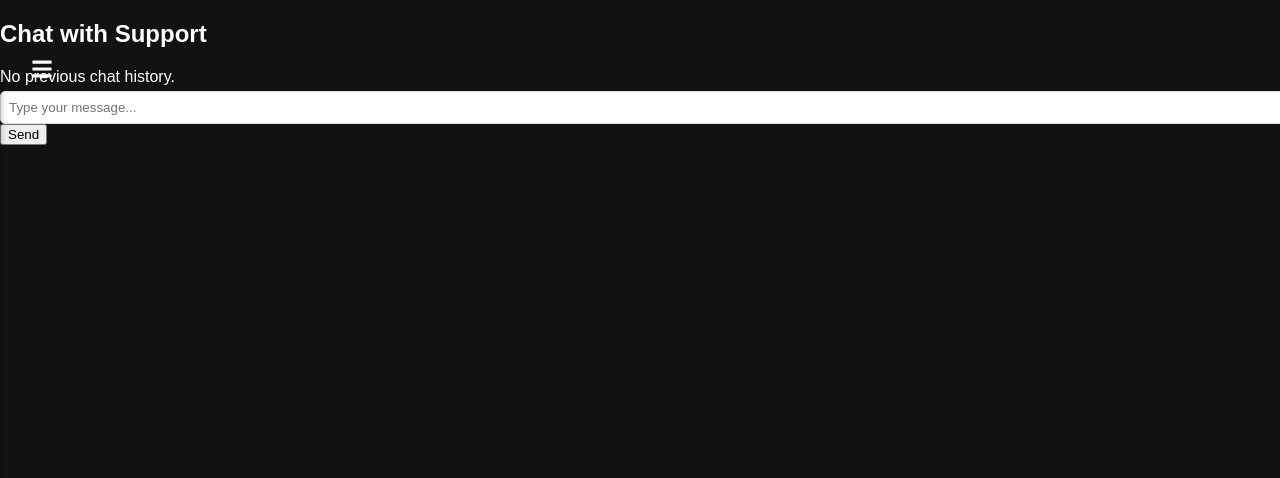
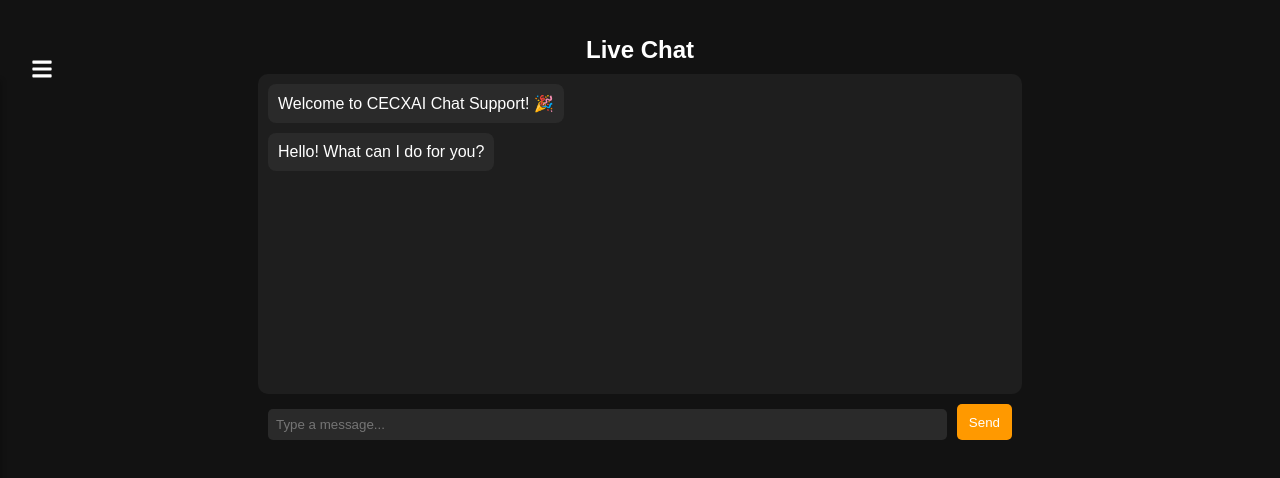
Before and after one commit to Martganan24/CCXPR, a React (Create React App) app in the folder cecxai-trading/: page /chat in a window 1280 px wide. Shown: the top 478 px of the page. Built offline with nearby package versions, Linux system fonts and the light colour scheme.

Commit message:
settings

```diff
--- a/cecxai-trading/src/pages/Chat.js
+++ b/cecxai-trading/src/pages/Chat.js
@@ -1,66 +1,63 @@
-import React, { useState, useEffect } from "react";
-import { useUser } from "../context/UserContext"; // Import UserContext
+import React, { useState } from "react";
+import { motion } from "framer-motion";
+import "../styles/Chat.css"; // ✅ Ensure this file exists
 
 function Chat() {
-  const { user, chatHistory } = useUser(); // Access user data and chat history from UserContext
-  const [message, setMessage] = useState(""); // State for the user's current message
-  const [botReply, setBotReply] = useState(""); // State for bot reply
-  const [waitingForAdmin, setWaitingForAdmin] = useState(false); // To check if waiting for admin response
+  const [messages, setMessages] = useState([
+    { sender: "bot", text: "Welcome to CECXAI Chat Support! 🎉" },
+    { sender: "bot", text: "Hello! What can I do for you?" },
+  ]);
+  const [input, setInput] = useState("");
 
-  // Handle sending a new message
-  const sendMessage = async () => {
-    if (!message) return; // Do not send empty messages
-
-    // Save user's message to chat history (simulated, save to backend)
-    const newMessage = { sender: "user", message };
-    const updatedChatHistory = [...chatHistory, newMessage];
-
-    // Simulate bot reply only once and wait for admin response
-    const botMessage = { sender: "bot", message: "Thank you for your message! Please wait for the admin to respond." };
-    setBotReply(botMessage.message); // Bot response
-    setWaitingForAdmin(true); // Set waiting for admin response
-
-    // Store the new message and bot reply in chat history
-    updatedChatHistory.push(botMessage);
-    // Here, you would also send the updated chat history to the backend (Supabase)
-
-    // Update the chat history in UserContext (you would also save to Supabase)
-    setMessage(""); // Clear input after sending
+  const sendMessage = () => {
+    if (input.trim() !== "") {
+      setMessages([...messages, { sender: "user", text: input }]);
+      setInput(""); // Clear input after sending
+      setTimeout(() => {
+        setMessages((prev) => [
+          ...prev,
+          { sender: "Admin", text: "Thank you! for reaching out to us. We have received your message and one of our team members will get in touch with you as soon as possible. We appreciate your patience and look forward to assisting you.! 🚀" },
+        ]);
+      }, 1000); // Simulated bot reply after 1 sec
+    }
   };
 
   return (
-    <div className="chat-container">
-      <h2>Chat with Support</h2>
+    <motion.div
+      className="chat-container"
+      initial={{ opacity: 0, y: 20 }}
+      animate={{ opacity: 1, y: 0 }}
+      transition={{ duration: 0.5 }}
+    >
+      <h1 className="chat-title">Live Chat</h1>
 
-      {/* Display Chat History */}
-      <div className="chat-history">
-        {chatHistory.length > 0 ? (
-          chatHistory.map((chat, index) => (
-            <div key={index} className={`chat-message ${chat.sender}`}>
-              <p>{chat.message}</p>
-            </div>
-          ))
-        ) : (
-          <div>No previous chat history.</div> // If no chat history, display this message
-        )}
+      {/* ✅ Messages Display */}
+      <div className="chat-box">
+        {messages.map((msg, index) => (
+          <motion.div
+            key={index}
+            className={`chat-message ${msg.sender}`}
+            initial={{ opacity: 0, y: 10 }}
+            animate={{ opacity: 1, y: 0 }}
+            transition={{ duration: 0.3 }}
+          >
+            {msg.text}
+          </motion.div>
+        ))}
       </div>
 
-      {/* Display Bot's Last Reply */}
-      {botReply && <div className="bot-reply">{botReply}</div>}
-
-      {/* User's Message Input */}
-      <div className="input-container">
+      {/* ✅ Chat Input */}
+      <div className="chat-input">
         <input
           type="text"
-          value={message}
-          onChange={(e) => setMessage(e.target.value)}
-          placeholder="Type your message..."
+          placeholder="Type a message..."
+          value={input}
+          onChange={(e) => setInput(e.target.value)}
+          onKeyPress={(e) => e.key === "Enter" && sendMessage()} // Send on Enter
         />
-        <button onClick={sendMessage} disabled={waitingForAdmin}>
-          Send
-        </button>
+        <button onClick={sendMessage}>Send</button>
       </div>
-    </div>
+    </motion.div>
   );
 }
 
```
